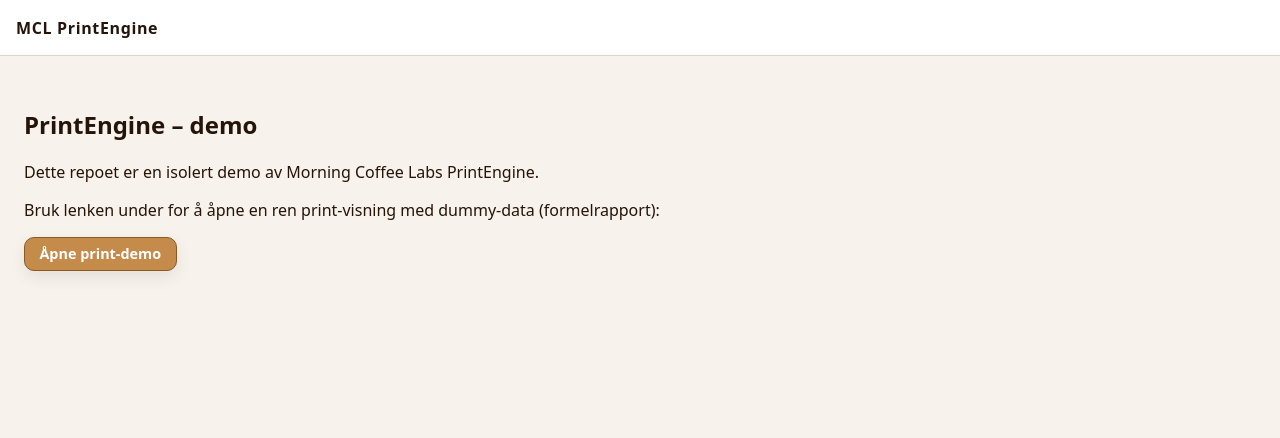
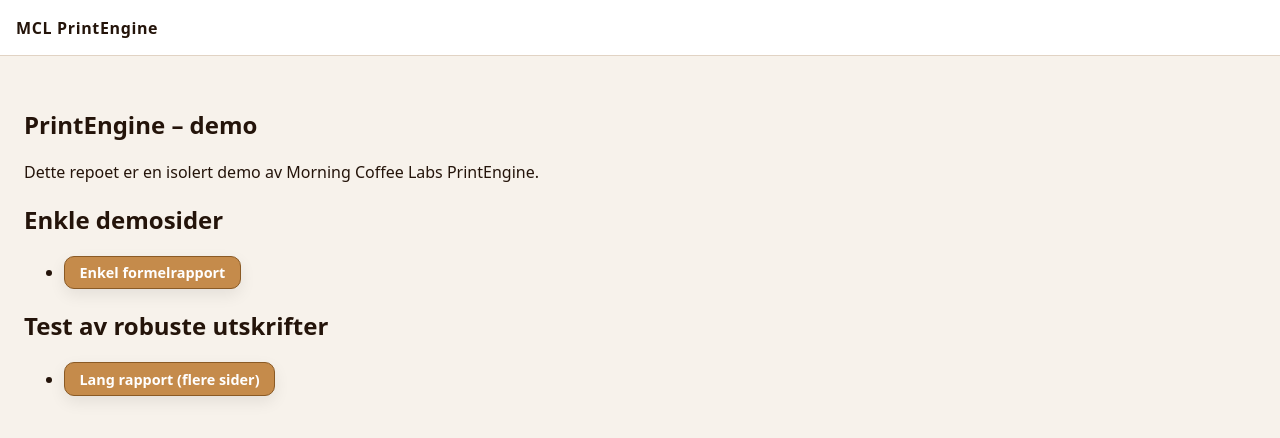
Before and after one commit to Tony-MCL/Print, a Next.js app: page / in a window 1280 px wide. Shown: the top 438 px of the page. Built offline with nearby package versions, Linux system fonts and the light colour scheme.

Commit message:
Update page.tsx

```diff
--- a/app/page.tsx
+++ b/app/page.tsx
@@ -14,15 +14,24 @@
         <p>
           Dette repoet er en isolert demo av Morning Coffee Labs PrintEngine.
         </p>
-        <p>
-          Bruk lenken under for å åpne en ren print-visning med dummy-data
-          (formelrapport):
-        </p>
-        <p>
-          <Link href="/print-demo" className="mcl-button">
-            Åpne print-demo
-          </Link>
-        </p>
+
+        <h2>Enkle demosider</h2>
+        <ul>
+          <li>
+            <Link href="/print-demo" className="mcl-button">
+              Enkel formelrapport
+            </Link>
+          </li>
+        </ul>
+
+        <h2>Test av robuste utskrifter</h2>
+        <ul>
+          <li>
+            <Link href="/print-long" className="mcl-button">
+              Lang rapport (flere sider)
+            </Link>
+          </li>
+        </ul>
       </section>
     </main>
   );
```
